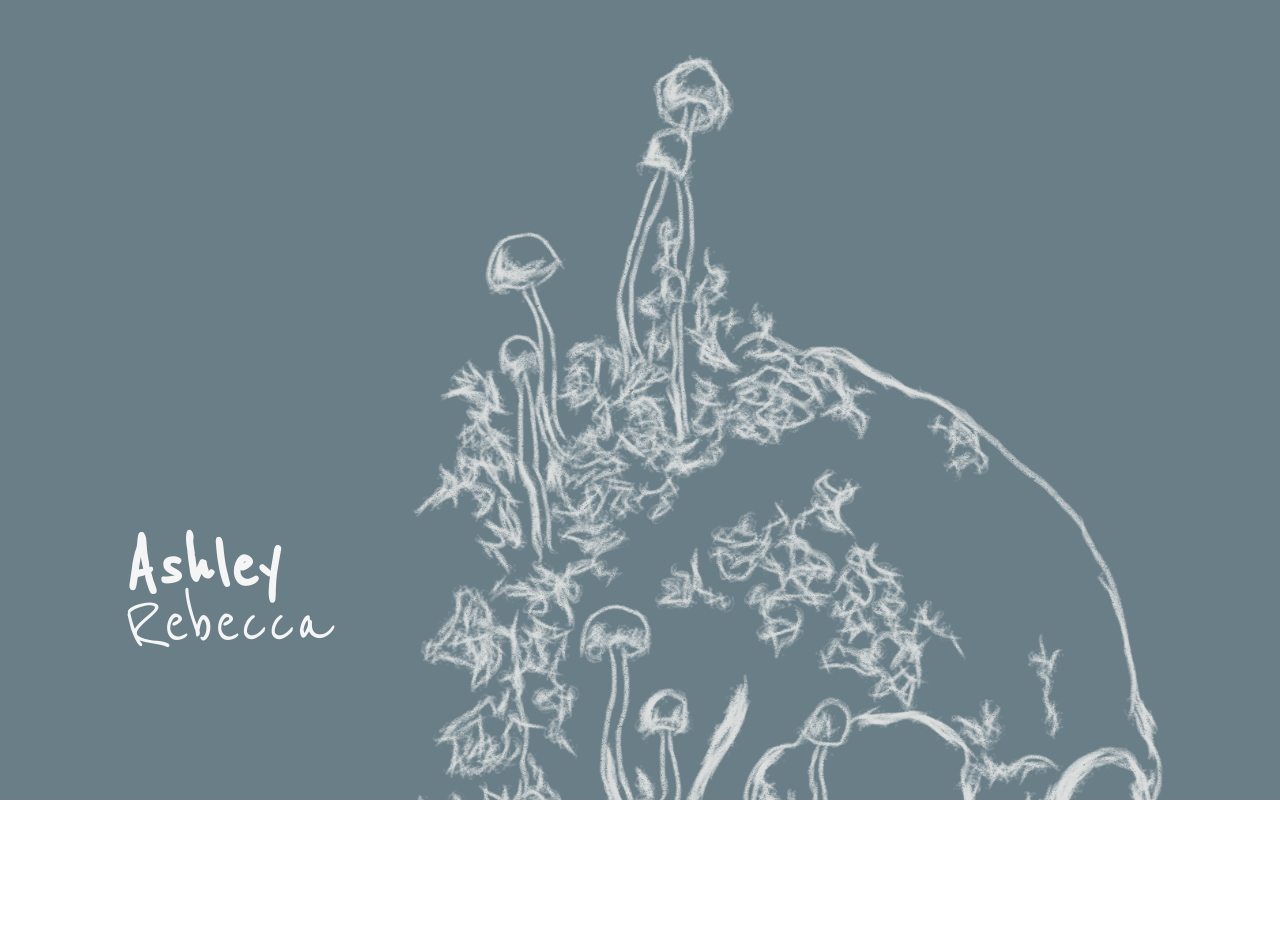
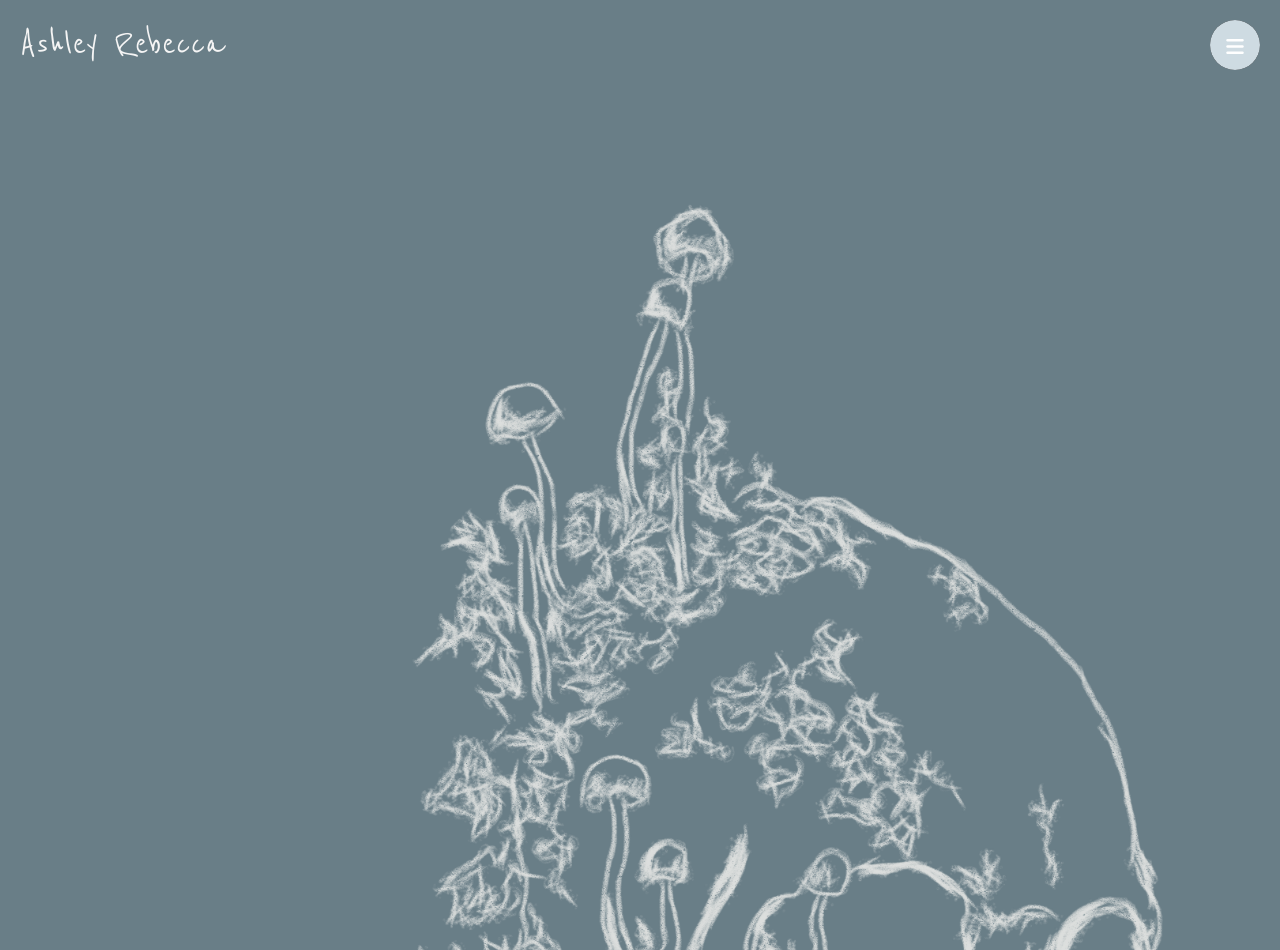
Before and after one commit to aivxx/Website-Port, a plain HTML site: page index.html in a window 1280 px wide. Before the commit the page ends 800 px from the top, so only its background shows below. Drawn offline with nearby package versions, Linux system fonts and the light colour scheme.

Commit message:
set up nav button and header

```diff
--- a/css/style.css
+++ b/css/style.css
@@ -1,30 +1,154 @@
+body,
+html {
+  background-color: #697e87;
+}
+
 .hero::before {
   content: "";
   position: absolute;
+  margin-top: 150px;
   width: 100%;
   height: 100%;
   background: url(/images/homepage\ illus.png);
   background-repeat: no-repeat;
-  object-fit: contain;
+  object-fit: fill;
   background-color: #697e87;
   background-size: 100%;
 }
 
-.hero-content {
+* {
+  margin: 0;
+  padding: 0;
+  box-sizing: border-box;
+  font-family: "Lato", sans-serif;
+  font-family: "Oswald", sans-serif;
+}
+.wrapper {
+  position: fixed;
+  top: 0;
+  left: 0;
+  height: 100%;
+  width: 100%;
+  /*background: linear-gradient(-135deg, #c850c0, #4158d0);*/
+  /* background: linear-gradient(375deg, #1cc7d0, #2ede98); */
+  /* background: linear-gradient(-45deg, #e3eefe 0%, #efddfb 100%);*/
+  /* clip-path: circle(25px at calc(0% + 45px) 45px); */
+  background: #000;
+  clip-path: circle(25px at calc(100% - 45px) 45px);
+  transition: all 0.3s ease-in-out;
+}
+#active:checked ~ .wrapper {
+  clip-path: circle(75%);
+}
+.menu-btn {
   position: absolute;
-  font-family: "Reenie Beanie", cursive;
-  color: whitesmoke;
+  z-index: 2;
+  right: 20px;
+  /* left: 20px; */
+  top: 20px;
+  height: 50px;
+  width: 50px;
+  text-align: center;
+  line-height: 50px;
+  border-radius: 50%;
+  font-size: 20px;
+  color: #fff;
+  cursor: pointer;
+  /*background: linear-gradient(-135deg, #c850c0, #4158d0);*/
+  /* background: linear-gradient(375deg, #1cc7d0, #2ede98); */
+  /* background: linear-gradient(-45deg, #e3eefe 0%, #efddfb 100%); */
+  background: rgb(206, 219, 226);
+  transition: all 0.3s ease-in-out;
+}
+#active:checked ~ .menu-btn {
+  color: #fff;
+}
+#active:checked ~ .menu-btn i:before {
+  content: "\f00d";
+}
+.wrapper ul {
+  position: absolute;
+  top: 50%;
+  left: 50%;
+  transform: translate(-50%, -50%);
+  list-style: none;
+  text-align: center;
+}
+.wrapper ul li {
+  margin: 15px 0;
+}
+.wrapper ul li a {
+  color: none;
+  text-decoration: none;
+  font-size: 30px;
+  font-weight: 500;
+  padding: 5px 30px;
+  color: #fff;
+  border-radius: 50px;
+  background: rgb(0, 0, 0);
+  position: relative;
+  line-height: 50px;
+  transition: all 0.3s ease;
+}
+.wrapper ul li a:after {
+  position: absolute;
+  content: "";
+  background: #fff;
+  background: linear-gradient(#14ffe9, #ffeb3b, #ff00e0);
+  /*background: linear-gradient(375deg, #1cc7d0, #2ede98);*/
+  width: 104%;
+  height: 110%;
+  left: -2%;
+  top: -5%; /* if the font is 'Oswald'*/
+  border-radius: 50px;
+  transform: scaleY(0);
+  z-index: -1;
+  animation: rotate 1.5s linear infinite;
+  transition: transform 0.3s ease;
+}
+.wrapper ul li a:hover:after {
+  transform: scaleY(1);
+}
+.wrapper ul li a:hover {
+  color: #fff;
+}
+input[type="checkbox"] {
+  display: none;
+}
+.content {
+  position: absolute;
+  top: 50%;
+  left: 50%;
+  transform: translate(-50%, -50%);
+  z-index: -1;
+  text-align: center;
+  width: 100%;
+  color: #000000;
+}
+.content .title {
+  font-size: 40px;
+  font-weight: 700;
+}
+.content p {
+  font-size: 35px;
+  font-weight: 600;
 }
 
-.hero-title {
-  font-weight: 600;
-  margin-top: 520px;
-  margin-left: 125px;
-  font-size: 80px;
+@keyframes rotate {
+  0% {
+    filter: hue-rotate(0deg);
+  }
+  100% {
+    filter: hue-rotate(360deg);
+  }
 }
-.hero-subtitle {
-  font-weight: 200;
-  margin-left: 125px;
-  line-height: 0%;
-  font-size: 75px;
+
+h1 {
+  background-color: #697e87;
+  color: whitesmoke;
+  position: absolute;
+  margin-top: 20px !important;
+  margin-left: 20px;
+  font-family: "Reenie Beanie", cursive;
+  font-size: 40px !important;
 }
--- a/index.html
+++ b/index.html
@@ -17,13 +17,36 @@
       integrity="sha384-1BmE4kWBq78iYhFldvKuhfTAU6auU8tT94WrHftjDbrCEXSU1oBoqyl2QvZ6jIW3"
       crossorigin="anonymous"
     />
+    <link
+      href="https://fonts.googleapis.com/css2?family=Oswald&display=swap"
+      rel="stylesheet"
+    />
+    <link
+      href="https://fonts.googleapis.com/css2?family=Lato&display=swap"
+      rel="stylesheet"
+    />
+    <script src="https://kit.fontawesome.com/a076d05399.js"></script>
     <title>Ashley Rebecca Portfolio</title>
   </head>
   <body>
     <section class="hero">
       <div class="hero-content">
-        <h1 class="hero-title">Ashley</h1>
-        <h2 class="hero-subtitle">Rebecca</h2>
+        <h1>Ashley Rebecca</h1>
+
+        <input type="checkbox" id="active" />
+        <label for="active" class="menu-btn"><i class="fas fa-bars"></i></label>
+        <div class="wrapper">
+          <ul>
+            <li><a href="index.html">Home</a></li>
+            <li><a href="#">About</a></li>
+            <li><a href="#">Contact</a></li>
+            <li><a href="#">Portfolio</a></li>
+          </ul>
+        </div>
+        <div class="content">
+          <div class="title">Fullscreen Overlay Navigation Bar</div>
+          <p>with HTML & CSS Neon Effect</p>
+        </div>
       </div>
     </section>
 
```
